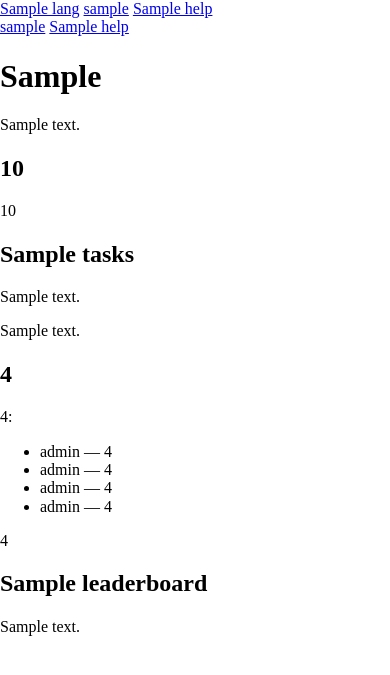
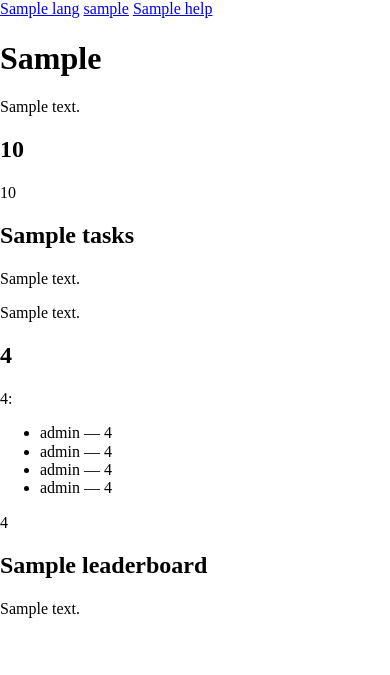
Before and after one commit to Zverik/osmstreak, a Python web app: template www/templates/about.html in a window 390 px wide. Shown: the top 675 px of the page. Run offline with Jinja, Linux system fonts and the light colour scheme; the template is opened without the code that fills it: most values are stand-ins (such as "Sample title", 1, 10 or a date in 2020).

Commit message:
Fix unlogged user mobile layout

```diff
--- a/www/static/style.css
+++ b/www/static/style.css
@@ -7,6 +7,7 @@ body {
 .wrapper {
     width: 90%;
     margin: 0 5%;
+    overflow: hidden;
 }
 
 .small {
--- a/www/templates/layout.html
+++ b/www/templates/layout.html
@@ -15,7 +15,7 @@
         <header id="header">
             <div class="wrapper">
                 <a href="{{ url_for('front') }}">{{ lang.title }}</a>
-                <span class="right normal">
+                <span class="right{% if user %} normal{% endif %}">
                     {% if user %}
                         <span class="link"><a href="{{ url_for('userinfo', uid=user.name) }}">{{ user.name }}</a>: {{ user.score }} {{ '⭐' * user.level }}</span>
                         <span class="link"><a href="{{ url_for('settings') }}">{{ lang.connect }}</a></span>
@@ -25,19 +25,15 @@
                     <span class="link"><a href="{{ url_for('about') }}">{{ lang.help }}</a></span>
                 </span>
             </div>
+            {% if user %}
             <div class="wrapper small">
-                {% if user %}
-                    <span><a href="{{ url_for('userinfo', uid=user.name) }}">{{ user.name }}</a>: {{ user.score }} {{ '⭐' * user.level }}</span>
-                {% endif %}
+                <span><a href="{{ url_for('userinfo', uid=user.name) }}">{{ user.name }}</a>: {{ user.score }} {{ '⭐' * user.level }}</span>
                 <span class="right">
-                    {% if user %}
-                        <span class="link"><a href="{{ url_for('settings') }}">{{ lang.connect }}</a></span>
-                    {% else %}
-                        <span class="link"><a href="{{ url_for('login') }}">{{ lang.login }}</a></span>
-                    {% endif %}
+                    <span class="link"><a href="{{ url_for('settings') }}">{{ lang.connect }}</a></span>
                     <span class="link"><a href="{{ url_for('about') }}">{{ lang.help }}</a></span>
                 </span>
             </div>
+            {% endif %}
         </header>
 
 
```
